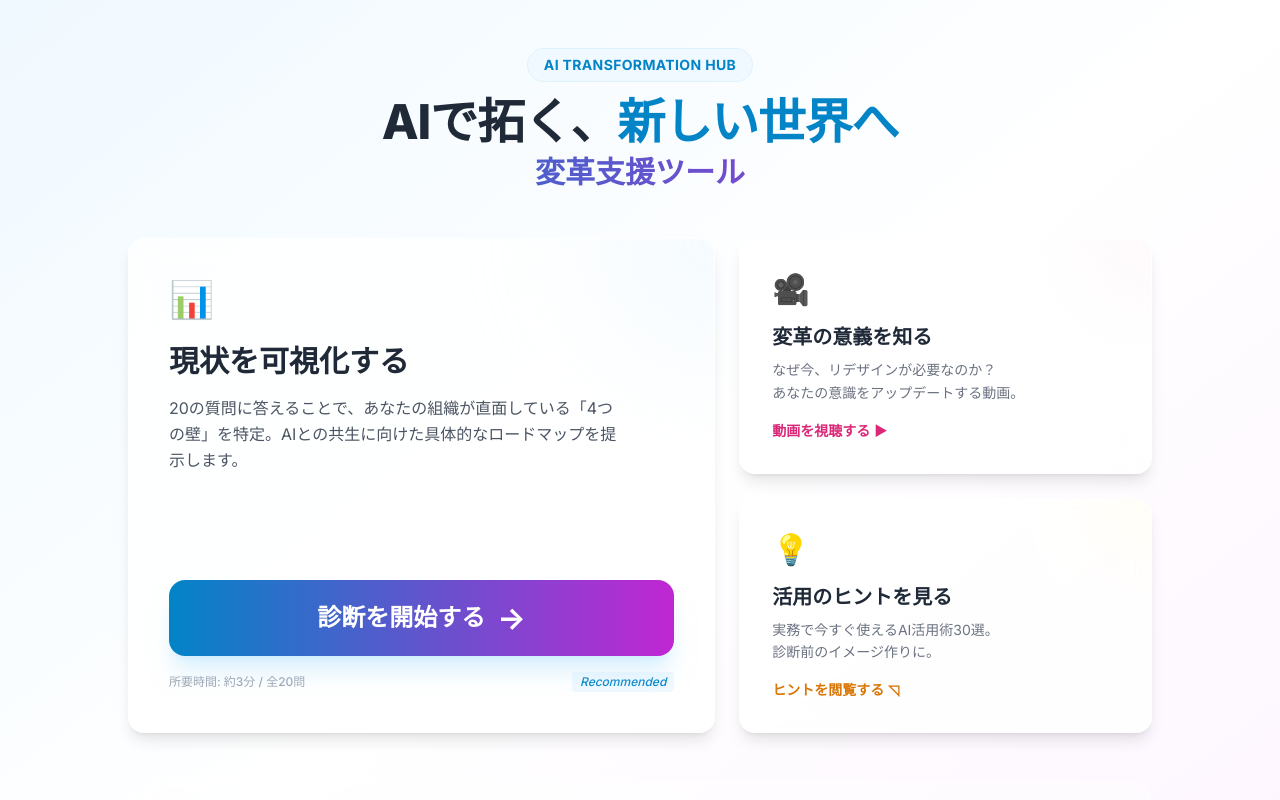
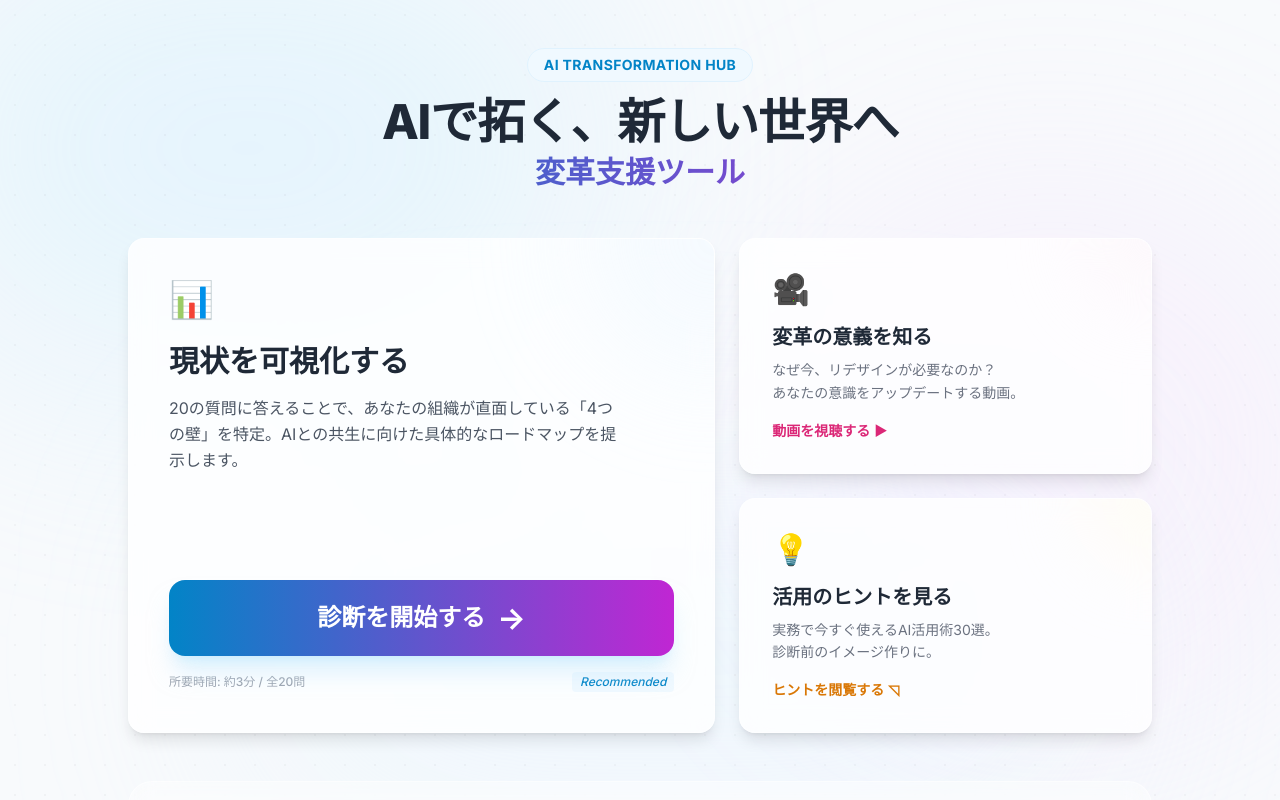
Before and after one commit to kimura-star-system/ai-redesign-diagnostic, a React (Vite) app: page / in a window 1280 px wide. Shown: the top 800 px of the page. Built offline with nearby package versions, Linux system fonts and the light colour scheme.

Commit message:
UI: Implement modern dynamic background with animated blobs and grid

```diff
--- a/src/App.tsx
+++ b/src/App.tsx
@@ -4,6 +4,8 @@ import QuestionScreen from './components/QuestionScreen'
 import FreeInputScreen from './components/FreeInputScreen'
 import ResultScreen from './components/ResultScreen'
 import type { Screen } from './types'
+
+import Background from './components/Background'
 
 function App() {
   const [screen, setScreen] = useState<Screen>('start')
@@ -35,7 +37,9 @@ function App() {
   }
 
   return (
-    <>
+    <div className="relative min-h-screen font-sans selection:bg-brand-100 selection:text-brand-900">
+      <Background />
+      <div className="relative z-10 min-h-screen">
         {screen === 'start' && <StartScreen onStart={handleStart} />}
         {screen === 'questions' && <QuestionScreen onComplete={handleQuestionsComplete} />}
         {screen === 'free-input' && (
@@ -51,7 +55,8 @@ function App() {
             onRestart={handleRestart}
           />
         )}
-    </>
+      </div>
+    </div>
   )
 }
 
--- /dev/null
+++ b/src/components/Background.tsx
@@ -0,0 +1,57 @@
+import { motion } from 'framer-motion';
+
+export default function Background() {
+    return (
+        <div className="fixed inset-0 -z-10 overflow-hidden pointer-events-none">
+            {/* Mesh Gradients / Blobs */}
+            <motion.div
+                animate={{
+                    x: [0, 100, 0],
+                    y: [0, 50, 0],
+                    scale: [1, 1.2, 1],
+                }}
+                transition={{
+                    duration: 20,
+                    repeat: Infinity,
+                    ease: "linear"
+                }}
+                className="absolute -top-[10%] -left-[10%] w-[50%] h-[50%] bg-brand-200/30 rounded-full blur-[120px]"
+            />
+            <motion.div
+                animate={{
+                    x: [0, -80, 0],
+                    y: [0, 120, 0],
+                    scale: [1, 1.3, 1],
+                }}
+                transition={{
+                    duration: 25,
+                    repeat: Infinity,
+                    ease: "linear"
+                }}
+                className="absolute top-[20%] -right-[5%] w-[40%] h-[60%] bg-accent-200/20 rounded-full blur-[100px]"
+            />
+            <motion.div
+                animate={{
+                    x: [0, 40, 0],
+                    y: [0, -100, 0],
+                    scale: [1.2, 1, 1.2],
+                }}
+                transition={{
+                    duration: 18,
+                    repeat: Infinity,
+                    ease: "linear"
+                }}
+                className="absolute -bottom-[10%] left-[20%] w-[60%] h-[40%] bg-brand-100/40 rounded-full blur-[110px]"
+            />
+
+            {/* Grid Overlay */}
+            <div
+                className="absolute inset-0 opacity-[0.03]"
+                style={{
+                    backgroundImage: `radial-gradient(#000 1px, transparent 1px)`,
+                    backgroundSize: '30px 30px'
+                }}
+            />
+        </div>
+    );
+}
--- a/src/components/FreeInputScreen.tsx
+++ b/src/components/FreeInputScreen.tsx
@@ -14,7 +14,7 @@ function FreeInputScreen({ onComplete, onBack }: FreeInputScreenProps) {
     };
 
     return (
-        <div className="min-h-screen bg-gradient-to-br from-brand-50 via-white to-accent-50 flex items-center justify-center p-4">
+        <div className="flex items-center justify-center p-4">
             <motion.div
                 initial={{ opacity: 0, y: 20 }}
                 animate={{ opacity: 1, y: 0 }}
--- a/src/components/QuestionScreen.tsx
+++ b/src/components/QuestionScreen.tsx
@@ -58,7 +58,7 @@ function QuestionScreen({ onComplete }: QuestionScreenProps) {
   };
 
   return (
-    <div className="min-h-screen bg-gradient-to-br from-brand-50 via-white to-accent-50 flex flex-col">
+    <div className="flex flex-col">
       {/* 進捗バー */}
       <div className="w-full bg-white/50 backdrop-blur-sm fixed top-0 left-0 z-50 border-b border-white/20">
         <div className="max-w-4xl mx-auto px-4 py-4">
--- a/src/components/StartScreen.tsx
+++ b/src/components/StartScreen.tsx
@@ -11,7 +11,7 @@ function StartScreen({ onStart }: StartScreenProps) {
   const [showVideoModal, setShowVideoModal] = useState(false);
 
   return (
-    <div className="min-h-screen bg-gradient-to-br from-brand-50 via-white to-accent-50 flex flex-col items-center justify-center p-4 py-12">
+    <div className="flex flex-col items-center justify-center p-4 py-12">
       <div className="max-w-5xl w-full">
         {/* ヘッダーエリア */}
         <motion.div
@@ -23,7 +23,7 @@ function StartScreen({ onStart }: StartScreenProps) {
             AI TRANSFORMATION HUB
           </span>
           <h1 className="text-3xl md:text-5xl font-black text-gray-800 mb-2 tracking-tight">
-            AIで拓く、<span className="text-brand-600">新しい世界へ</span>
+            AIで拓く、新しい世界へ
           </h1>
           <h2 className="text-xl md:text-3xl font-bold text-gradient">
             変革支援ツール
```
Lines whose indentation alone changed are shown as unchanged.
